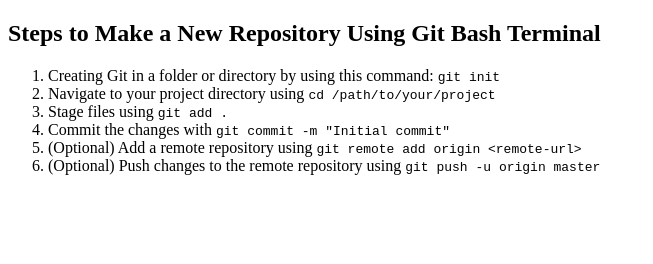
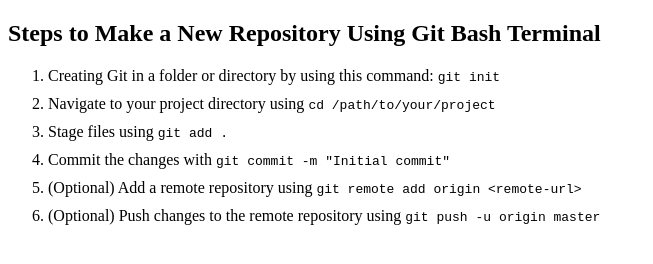
Before and after one commit to SharwanKunwar/Git-bash-process, a plain HTML site: page index.html in a window 1280 px wide. Shown: the whole page, without its empty margins (0-653 px from the left). Drawn offline with Linux system fonts and the light colour scheme.

Commit message:
Added space between list

```diff
--- a/index.html
+++ b/index.html
@@ -8,12 +8,12 @@
 <body>
     <h2>Steps to Make a New Repository Using Git Bash Terminal</h2>
     <ol>
-        <li>Creating Git in a folder or directory by using this command: <code>git init</code></li>
-        <li>Navigate to your project directory using <code>cd /path/to/your/project</code></li>
-        <li>Stage files using <code>git add .</code></li>
-        <li>Commit the changes with <code>git commit -m "Initial commit"</code></li>
-        <li>(Optional) Add a remote repository using <code>git remote add origin &lt;remote-url&gt;</code></li>
-        <li>(Optional) Push changes to the remote repository using <code>git push -u origin master</code></li>
+        <li style="margin-bottom: 10px;">Creating Git in a folder or directory by using this command: <code>git init</code></li>
+        <li style="margin-bottom: 10px;">Navigate to your project directory using <code>cd /path/to/your/project</code></li>
+        <li style="margin-bottom: 10px;">Stage files using <code>git add .</code></li>
+        <li style="margin-bottom: 10px;">Commit the changes with <code>git commit -m "Initial commit"</code></li>
+        <li style="margin-bottom: 10px;">(Optional) Add a remote repository using <code>git remote add origin &lt;remote-url&gt;</code></li>
+        <li style="margin-bottom: 10px;">(Optional) Push changes to the remote repository using <code>git push -u origin master</code></li>
     </ol>
 </body>
 </html>
```
